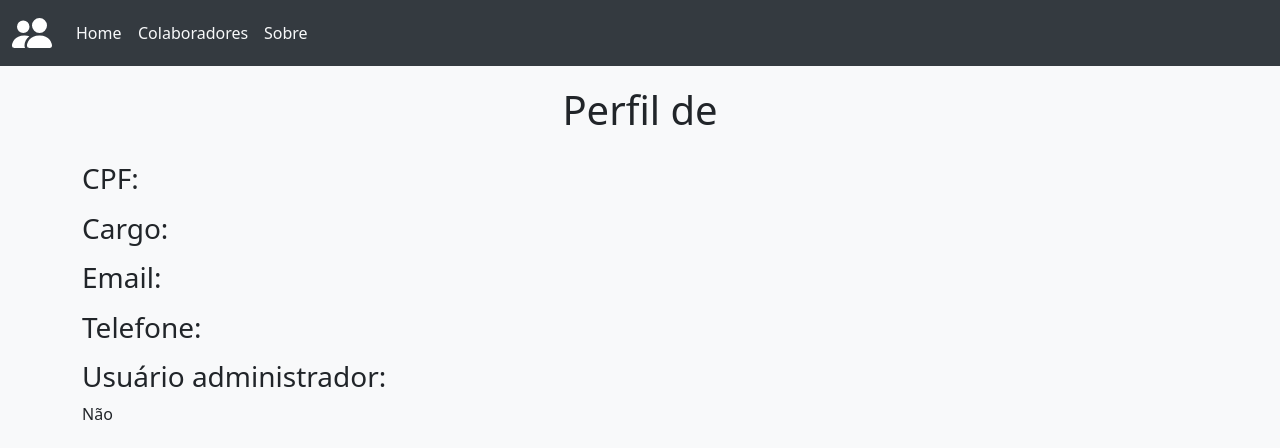
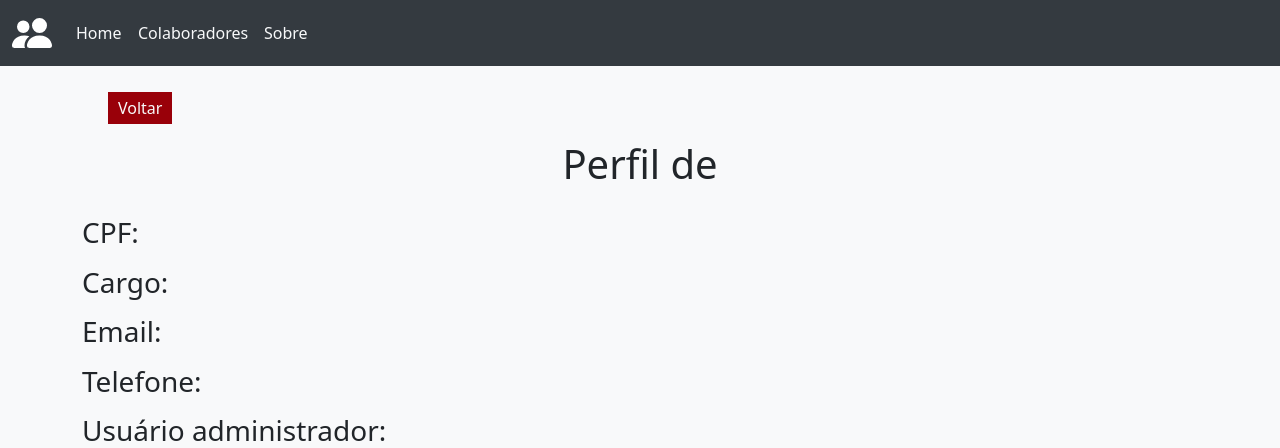
Before and after one commit to goltaraya/sade-app, a PHP site: page /view.php in a window 1280 px wide. Shown: the top 448 px of the page. Run offline with PHP 8.4, Linux system fonts and the light colour scheme; data that the repository does not hold is empty; some libraries are stand-ins or nearby versions.

Commit message:
add: back button

```diff
--- a/colaboradores.php
+++ b/colaboradores.php
@@ -40,7 +40,7 @@
 
     <?php endif; ?>
     <div>
-        <a href="<?= $BASE_URL ?>create-colaborador.php" type="button" class="btn cadastrar-colaborador-button">Cadastrar colaborador</a>
+        <a href="<?= $BASE_URL ?>create-colaborador.php" type="button" class="btn cadastrar-colaborador-button">Cadastrar</a>
     </div>
 </div>
 
--- a/css/style.css
+++ b/css/style.css
@@ -96,7 +96,7 @@ body {
 }
 
 .cadastrar-colaborador-button {
-  width: 300px;
+  width: 150px;
   height: auto;
   margin-top: 15px;
 }
@@ -111,3 +111,23 @@ body {
   border: none;
   padding: 0;
 }
+
+.back-button-div {
+  display: block;
+  width: 85%;
+  margin: 30px auto 0;
+}
+
+.back-button {
+  font-size: 16px;
+  background-color: #990009;
+  color: #f8f9fa;
+  padding: 5px 10px;
+  text-decoration: none;
+  transition: 0.3s;
+}
+
+.back-button:hover {
+  background-color: #640007;
+  color: #fff;
+}
--- /dev/null
+++ b/templates/button.html
@@ -0,0 +1,3 @@
+<div class="container back-button-div">
+  <a class="back-button" href="<?= $BASE_URL ?>">Voltar</a>
+</div>
--- a/view.php
+++ b/view.php
@@ -1,4 +1,5 @@
 <?php include_once("templates/header.php"); ?>
+<?php include_once("templates/button.html"); ?>
 
 <div class="container">
     <h2 class="table-header">Perfil de <?= $colaborador['nome'] ?></h2>
```
